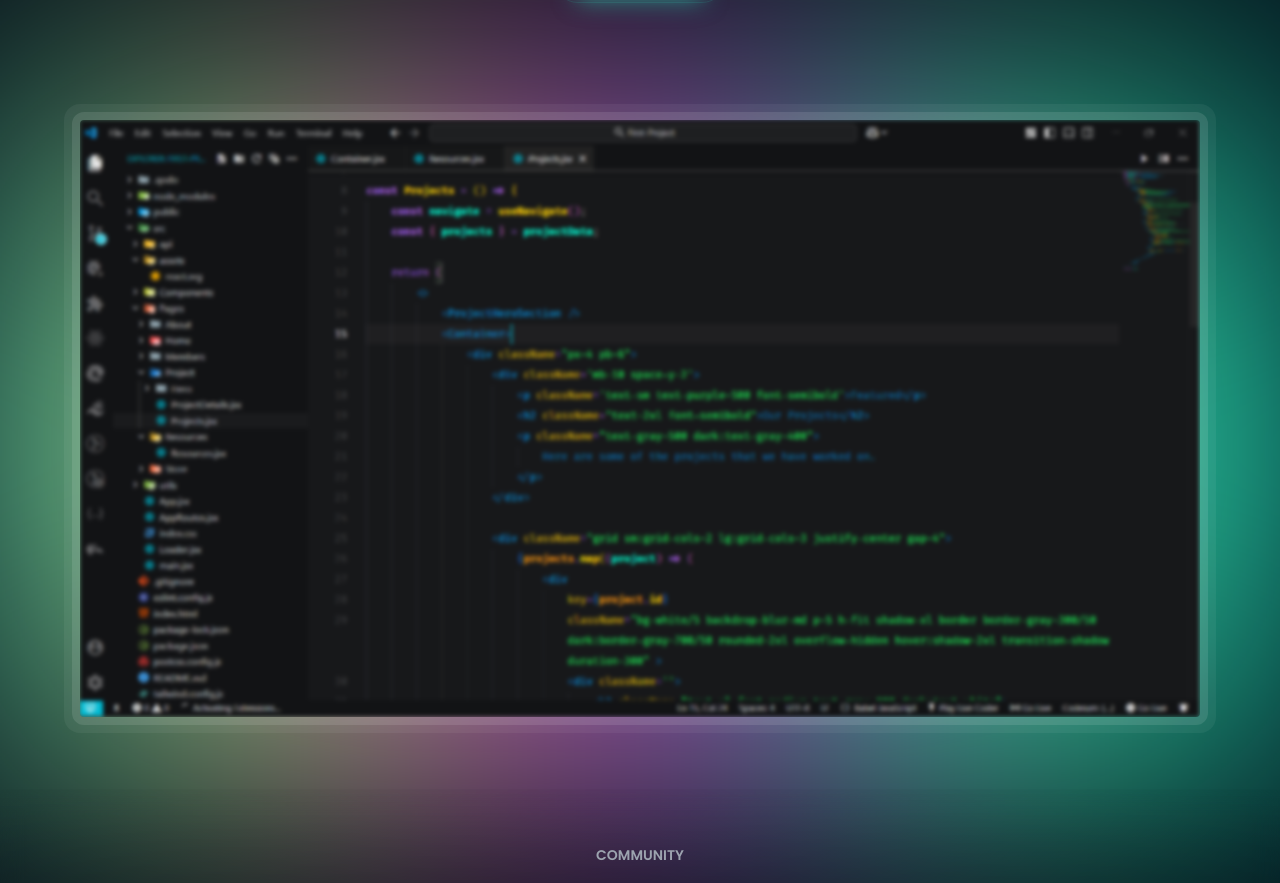
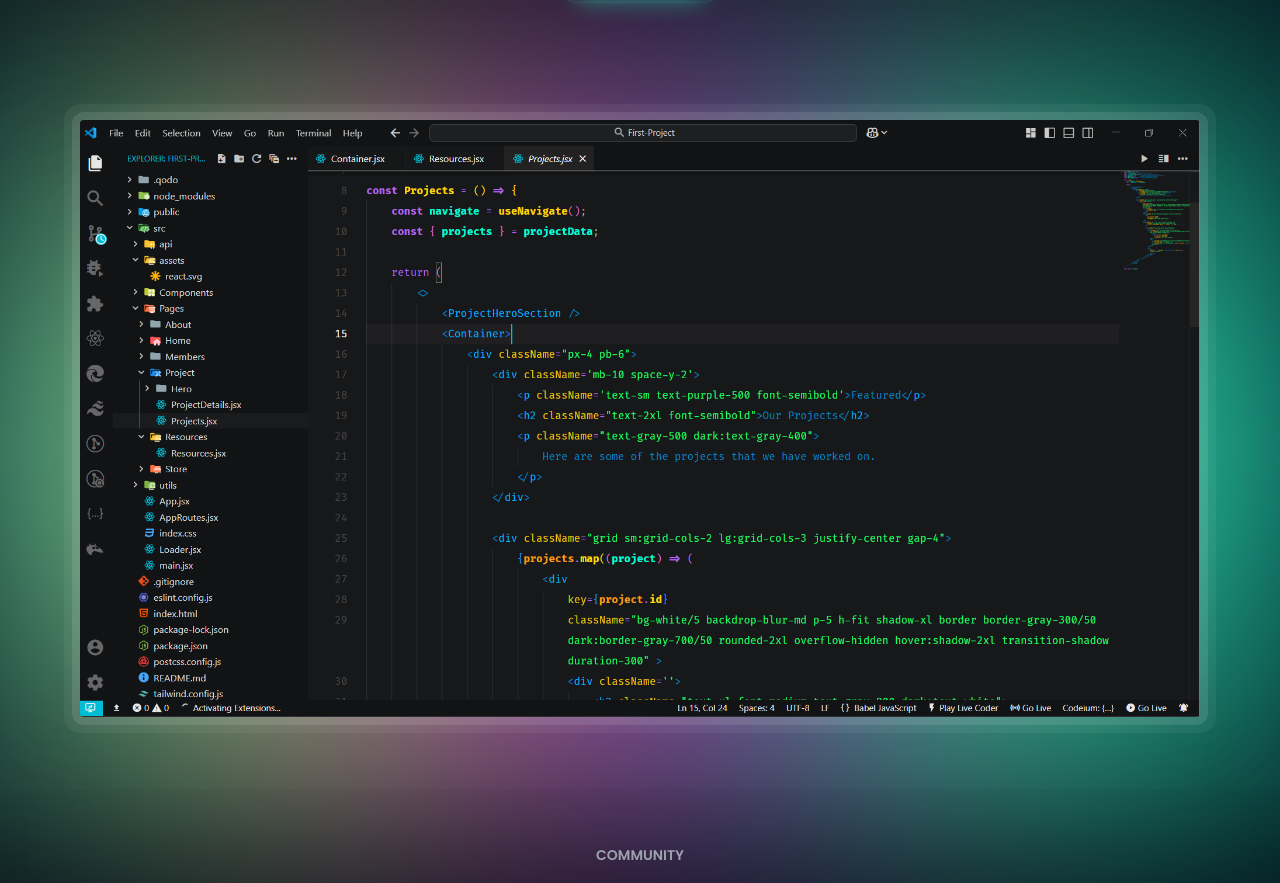
Before and after one commit to dopemukesh/First-Project, a React (Vite) app: page / in a window 1280 px wide. Shown: the part 516-1399 px from the top of the page. Built offline with nearby package versions, Linux system fonts and the light colour scheme.

Commit message:
home page image blur removed

```diff
--- a/src/Pages/Home/Home.jsx
+++ b/src/Pages/Home/Home.jsx
@@ -50,7 +50,7 @@ const Home = () => {
             <img
               src="./images/vsCode-project.png"
               alt=""
-              className="blur-[2px]"
+              className=""
             />
           </div>
         </div>
```
